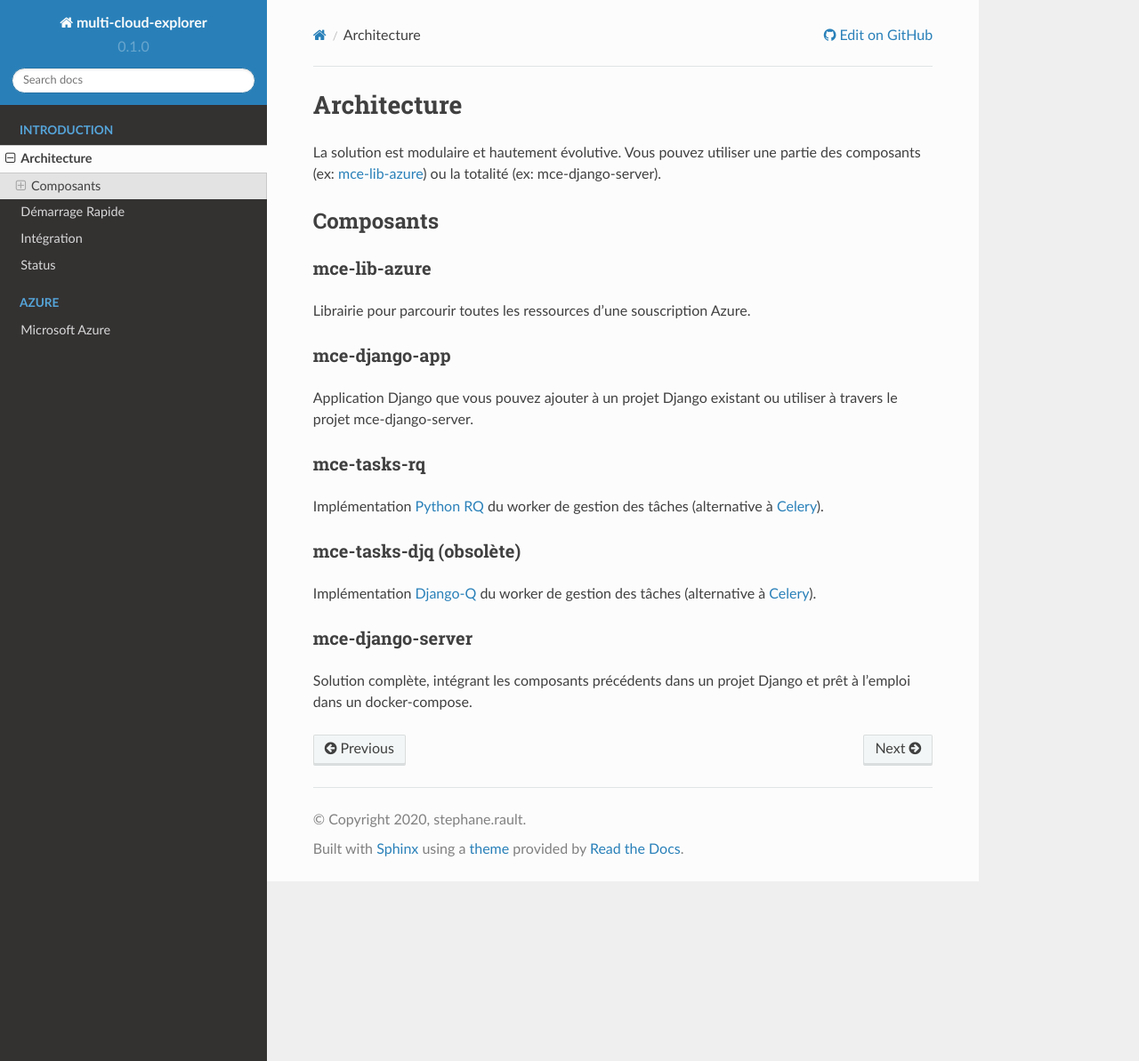
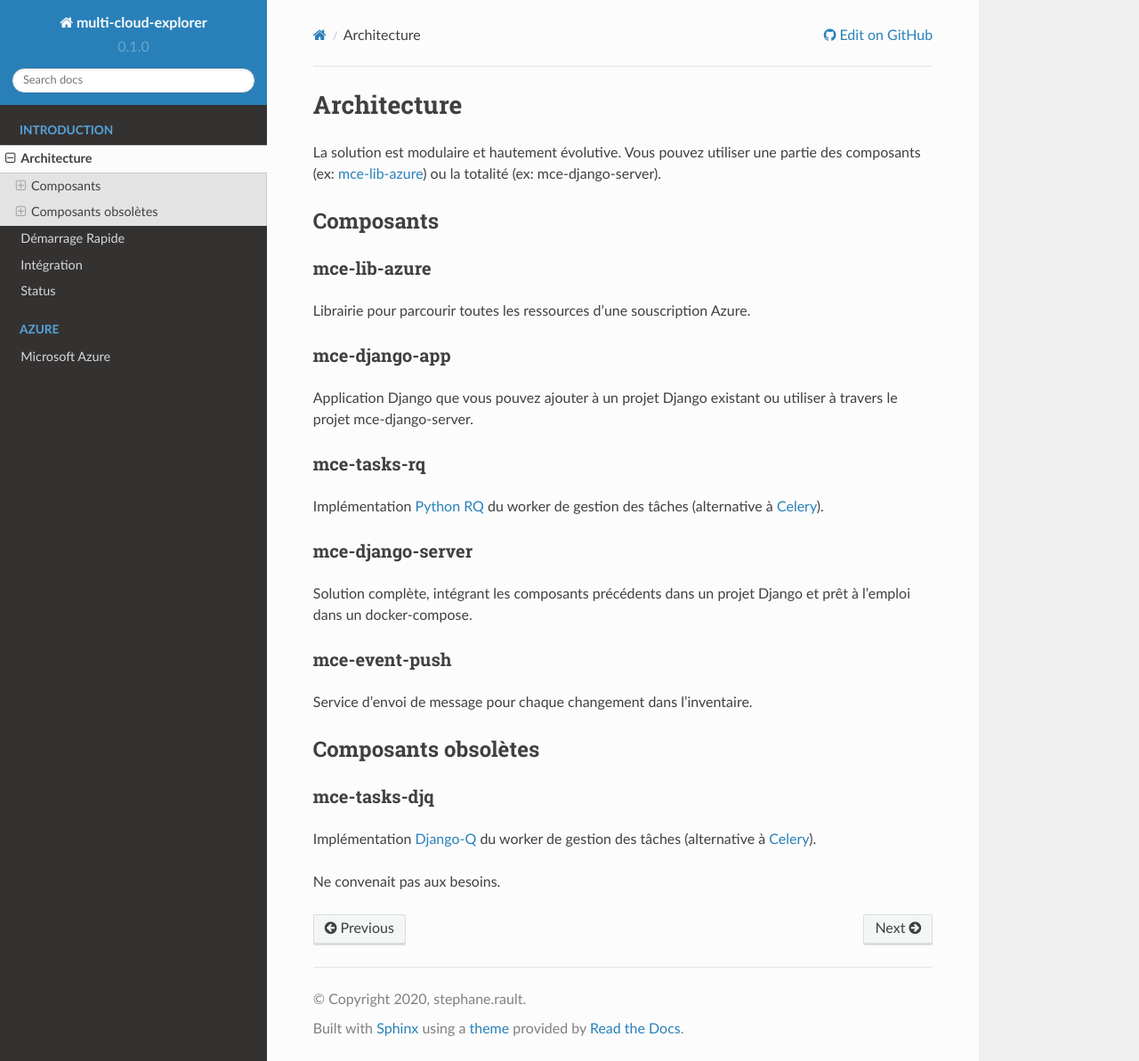
Before and after one commit to multi-cloud-explorer/mce-docs, a Sphinx documentation site: the page built from source/architecture.rst, in a window 1280 px wide and 1193 px high. Shown: the whole window at 89% size. Built offline with Sphinx 7.4.7 and the Read the Docs theme 2.0.0, drawn with Linux system fonts in a browser that asks for light colours.

Commit message:
add mce-event-push project

```diff
--- a/source/architecture.rst
+++ b/source/architecture.rst
@@ -21,15 +21,25 @@ mce-tasks-rq
 
 Implémentation `Python RQ`_ du worker de gestion des tâches (alternative à `Celery`_).
 
-mce-tasks-djq (obsolète)
-************************
-
-Implémentation `Django-Q`_ du worker de gestion des tâches (alternative à `Celery`_).
-
 mce-django-server
 *****************
 
 Solution complète, intégrant les composants précédents dans un projet Django et prêt à l'emploi dans un docker-compose.
 
+mce-event-push
+**************
+
+Service d'envoi de message pour chaque changement dans l'inventaire.
+
+Composants obsolètes
+--------------------
+
+mce-tasks-djq
+*************
+
+Implémentation `Django-Q`_ du worker de gestion des tâches (alternative à `Celery`_).
+
+Ne convenait pas aux besoins.
+
 
 .. include:: links.rst
--- a/source/conf.py
+++ b/source/conf.py
@@ -80,6 +80,26 @@ html_theme_options = {
     #'titles_only': False
 }
 
+"""
+import sphinx_rtd_theme
+
+html_theme_path = [sphinx_rtd_theme.get_html_theme_path()]
+
+html_theme_options = {
+  'prev_next_buttons_location': 'both',
+  'style_external_links': True,
+  'analytics_id': "UA-162730326-1",
+  # Toc options
+  'collapse_navigation': False,
+  'sticky_navigation': True,
+  'includehidden': True,
+  'titles_only': False
+}
+
+def setup(app):
+    app.add_javascript('js/expand.js')
+    app.add_stylesheet('css/expand.css')
+"""
 
 # -- Extension configuration -------------------------------------------------
 
--- a/source/links.rst
+++ b/source/links.rst
@@ -1,10 +1,12 @@
-.. _`mce-lib-azure`: https://github.com/multi-cloud-explorer/mce-lib-azure
-.. _`mce-django-app`: https://github.com/multi-cloud-explorer/mce-django-app
-.. _`mce-tasks-djq`: https://github.com/multi-cloud-explorer/mce-tasks-djq
-.. _`mce-tasks-rq`: https://github.com/multi-cloud-explorer/mce-tasks-rq
-.. _`mce-django-server`: https://github.com/multi-cloud-explorer/mce-django-server
+.. _`mce-lib-azure`: https://github.com/multi-cloud-explorer/mce-lib-azure.git
+.. _`mce-django-app`: https://github.com/multi-cloud-explorer/mce-django-app.git
+.. _`mce-tasks-djq`: https://github.com/multi-cloud-explorer/mce-tasks-djq.git
+.. _`mce-tasks-rq`: https://github.com/multi-cloud-explorer/mce-tasks-rq.git
+.. _`mce-django-server`: https://github.com/multi-cloud-explorer/mce-django-server.git
+.. _`mce-event-push`: https://github.com/multi-cloud-explorer/mce-event-push.git
 
 
+.. _`Django Material`: https://github.com/MaistrenkoAnton/django-material-admin
 
 .. _`Python RQ`: https://python-rq.org/
 .. _`RQ Scheduler`: https://github.com/rq/rq-scheduler
```
Also changed, not shown: source/state.rst (+16 -0 lines).
